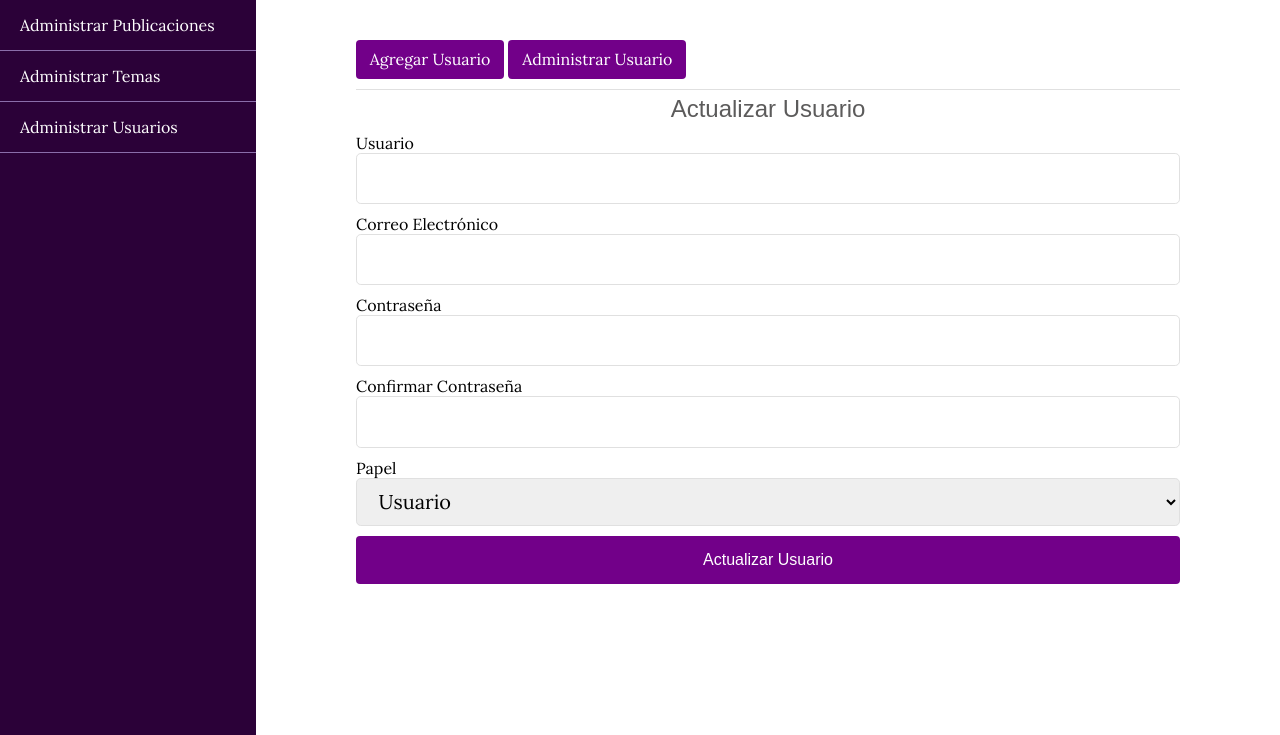
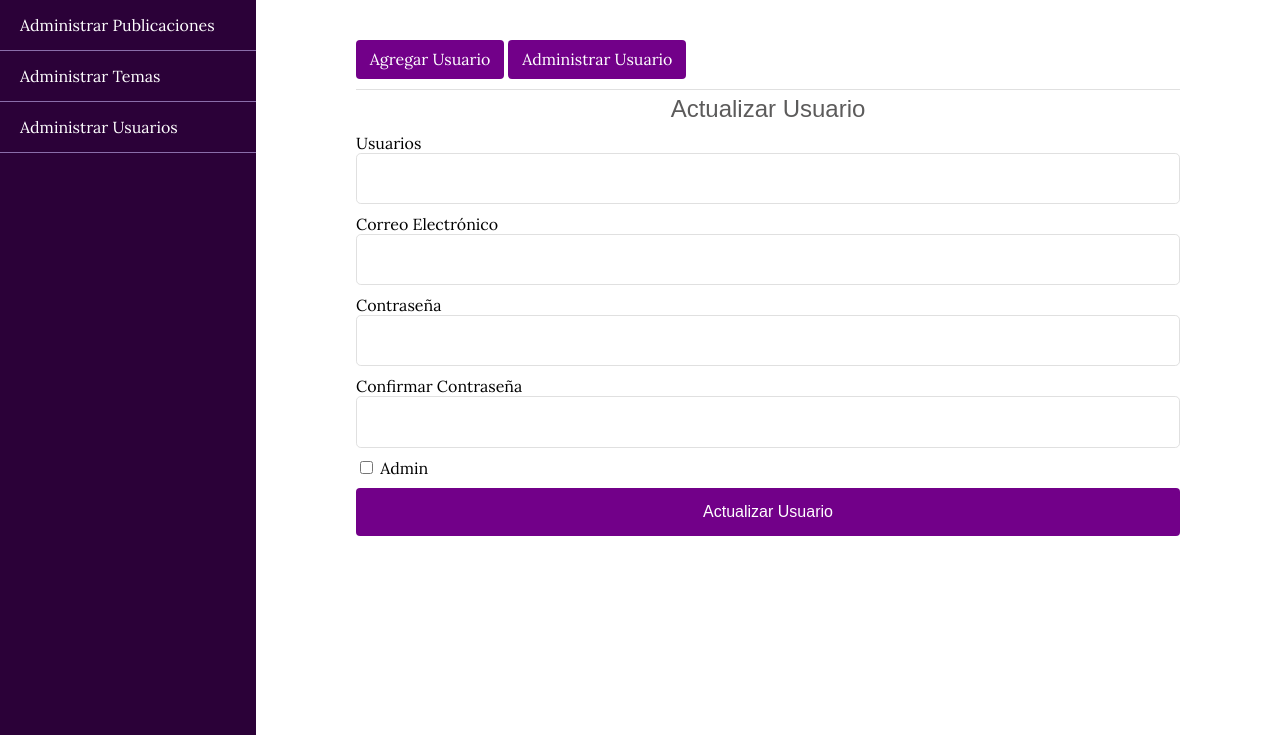
Before and after one commit to Gremis/website_blog, a PHP site: page /admin/users/edit.php in a window 1280 px wide. Shown: the part 66-801 px from the top of the page. Run offline with PHP 8.4, Linux system fonts and the light colour scheme; tables that the repository leaves empty or names only in its code hold one stand-in row (values such as "Sample post"); some libraries are stand-ins or nearby versions; some web fonts are replaced.

Commit message:
create and edit admin user

```diff
--- a/admin/users/edit.php
+++ b/admin/users/edit.php
@@ -1,4 +1,5 @@
 <?php include ("../../path.php"); ?>
+<?php include (ROOT_PATH . "/app/controllers/users.php"); ?>
 
 <!DOCTYPE html>
 <html lang="es">
@@ -32,35 +33,45 @@
       </div>
       <div class="">
         <h2 style="text-align: center;">Actualizar Usuario</h2>
-        <form action="create.php" method="post">
-          <!-- <div class="msg error">
-            <li>Username required</li>
-          </div> -->
+
+        <?php include(ROOT_PATH . "/app/helpers/formErrors.php"); ?>
+
+        <form action="edit.php" method="post">
+
+        <input type="hidden" name="id" value="<?php echo $id; ?>">
+
           <div class="input-group">
-            <label>Usuario</label>
-            <input type="text" name="username" class="text-input">
+            <label>Usuarios</label>
+            <input type="text" name="username" value="<?php echo $username; ?>" class="text-input">
           </div>
           <div class="input-group">
             <label>Correo Electrónico</label>
-            <input type="email" name="email" class="text-input">
+            <input type="email" name="email" value="<?php echo $email; ?>"class="text-input">
           </div>
           <div class="input-group">
             <label>Contraseña</label>
-            <input type="password" name="password" class="text-input">
+            <input type="password" name="password" value="<?php echo $password; ?>" class="text-input">
           </div>
           <div class="input-group">
             <label>Confirmar Contraseña</label>
-            <input type="password" name="passwordConf" class="text-input">
+            <input type="password" name="passwordConf" value="<?php echo $passwordConf; ?>" class="text-input">
           </div>
           <div class="input-group">
-            <label>Papel</label>
-            <select class="text-input" name="role">
-              <option value="user">Usuario</option>
-              <option value="admin">Administrador</option>
-            </select>
+
+          <?php if(isset($admin) && $admin == 1): ?>
+            <label>
+            <input type="checkbox" name="admin" checked>
+            Admin
+            </label>
+          <?php else: ?>
+            <label>
+            <input type="checkbox" name="admin">
+            Admin
+            </label>
+          <?php endif; ?>
           </div>
           <div class="input-group">
-            <button type="submit" name="save-user" class="btn">Actualizar Usuario</button>
+            <button type="submit" name="update-user" class="btn">Actualizar Usuario</button>
           </div>
         </form>
       </div>
--- a/app/controllers/users.php
+++ b/app/controllers/users.php
@@ -3,12 +3,16 @@
 include(ROOT_PATH . "/app/database/db.php");
 include(ROOT_PATH . "/app/helpers/validateUser.php");
 
+$table = 'users';
+$admin_users = selectAll($table, ['admin' => 1]);
+
 $errors = array();
+$id = '';
 $username = '';
+$admin = '';
 $email = '';
 $password = '';
 $passwordConf = '';
-$table = 'users';
 
 function loginUser($user){
 
@@ -32,7 +36,7 @@ if(isset($_POST['register-btn']) || isset($_POST['create-admin'])){
     $errors = validateUser($_POST);
 
     if(count($errors) === 0){
-        unset($_POST['register-btn'], $_POST['passwordConf']);
+        unset($_POST['register-btn'], $_POST['passwordConf'], $_POST['create-admin']);
         $_POST['password'] = password_hash($_POST['password'], PASSWORD_DEFAULT);
 
         if(isset($_POST['admin'])){
@@ -52,6 +56,7 @@ if(isset($_POST['register-btn']) || isset($_POST['create-admin'])){
 
     } else {
         $username = $_POST['username'];
+        $admin = isset($_POST['admin']) ? 1 : 0;
         $email = $_POST['email'];
         $password = $_POST['password'];
         $passwordConf = $_POST['passwordConf'];
@@ -59,6 +64,39 @@ if(isset($_POST['register-btn']) || isset($_POST['create-admin'])){
 
 }
 
+
+if(isset($_POST['update-user'])){
+    $errors = validateUser($_POST);
+
+    if(count($errors) === 0){
+        $id = $_POST['id'];
+        unset($_POST['passwordConf'], $_POST['update-user'], $_POST['id']);
+        $_POST['password'] = password_hash($_POST['password'], PASSWORD_DEFAULT);
+
+        $_POST['admin'] = isset($_POST['admin']) ? 1 : 0;
+        $count = update($table, $id, $_POST);
+        $_SESSION['message'] = "Usuario actualizado exitosamente";
+        $_SESSION['type'] = "Con éxito";
+        header('location: ' . BASE_URL . '/admin/users/index.php');
+        exit();
+
+    } else {
+        $username = $_POST['username'];
+        $admin = isset($_POST['admin']) ? 1 : 0;
+        $email = $_POST['email'];
+        $password = $_POST['password'];
+        $passwordConf = $_POST['passwordConf'];
+    }
+}
+
+
+if(isset($_GET['id'])){
+    $user = selectOne($table, ['id' => $_GET['id']]);
+    $id = $user['id'];
+    $username = $user['username'];
+    $admin = isset($user['admin']) ? 1 : 0;
+    $email = $user['email'];
+}
 
 
 if (isset($_POST['login-btn'])){
@@ -79,5 +117,12 @@ if (isset($_POST['login-btn'])){
     $password = $_POST['password'];
 }
 
+if(isset($_GET['delete_id'])){
+    $count = delete($table, $_GET['delete_id']);
+    $_SESSION['message'] = "Usuario eliminado exitosamente";
+    $_SESSION['type'] = "Con éxito";
+    header('location: ' . BASE_URL . '/admin/users/index.php');
+    exit();
+}
 
 ?>
```
Also changed, not shown: admin/users/create.php (+14 -4 lines), admin/users/index.php (+12 -15 lines).
